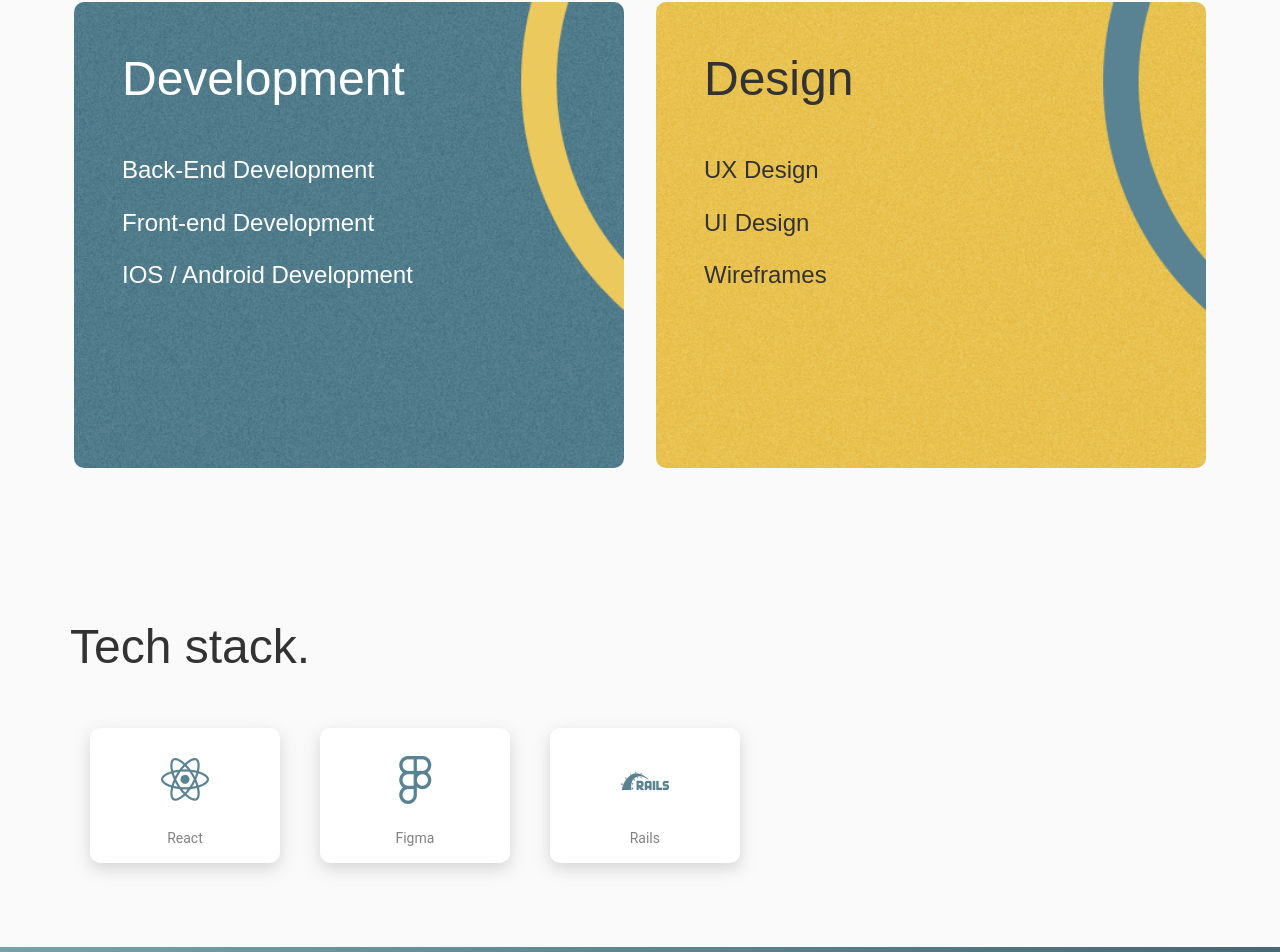
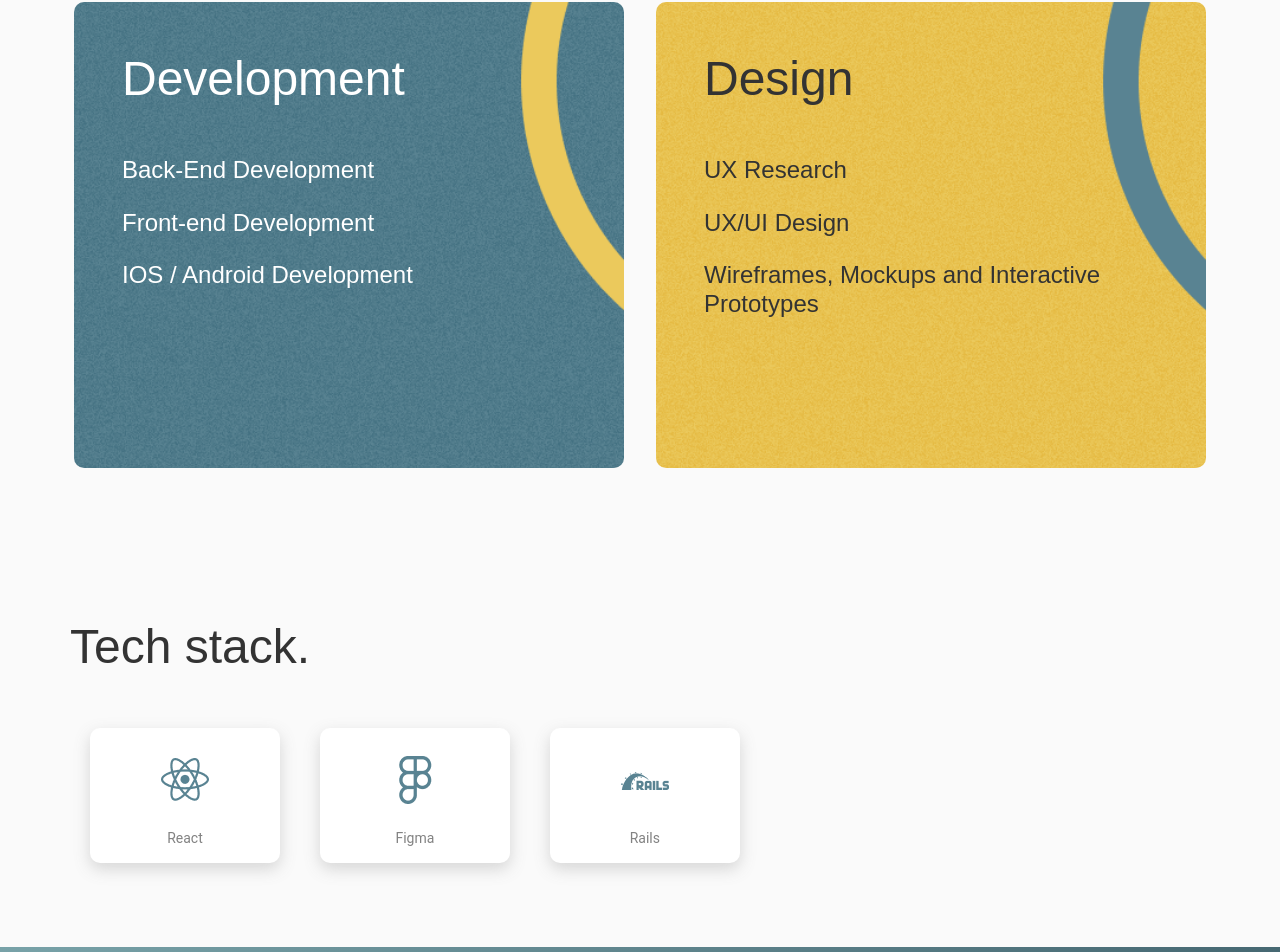
Before and after one commit to brunoosella/devias-web, a React (Vite) app in the folder devias-web/: page /our-way in a window 1280 px wide. Shown: the part 1109-2061 px from the top of the page. Built offline with nearby package versions, Linux system fonts and the light colour scheme.

Commit message:
Fix text in card Design

```diff
--- a/devias-web/src/Helpers/english.json
+++ b/devias-web/src/Helpers/english.json
@@ -24,9 +24,9 @@
       },
       "design": {
         "title": "Design",
-        "service_1": "UX Design",
-        "service_2": "UI Design",
-        "service_3": "Wireframes"
+        "service_1": "UX Research",
+        "service_2": "UX/UI Design",
+        "service_3": "Wireframes, Mockups and Interactive Prototypes"
       }
     },
     "technologies": {},
@@ -326,7 +326,7 @@
   },
   "contact": {
     "title" : "— Contact",
-    "sub_title":"Known us"
+    "sub_title":"Get to know us"
   },
   "footer": {
     "links": {
--- a/devias-web/src/Helpers/spanish.json
+++ b/devias-web/src/Helpers/spanish.json
@@ -24,9 +24,9 @@
       },
       "design": {
         "title": "Diseño",
-        "service_1": "Diseño UX",
-        "service_2": "Diseño UI",
-        "service_3": "Wireframes"
+        "service_1": "Investigación UX",
+        "service_2": "Diseño UX/UI",
+        "service_3": "Wireframes, Mockups y prototipos interactivos"
       }
     },
     "technologies": {},
--- a/devias-web/src/Screens/ContactUs/ContactUs.scss
+++ b/devias-web/src/Screens/ContactUs/ContactUs.scss
@@ -42,7 +42,7 @@
     margin-bottom: 2rem;
     display: flex;
     flex-direction: row;
-    justify-content: center;
+    justify-content: space-evenly;
     align-items: center;
     gap: 10px;
     flex-wrap: wrap;
@@ -51,8 +51,4 @@
       flex-direction: column;
     }
   }
-
-  /* @media all and (max-width: 768px) {
-    width: auto;
-  } */
 }
```
